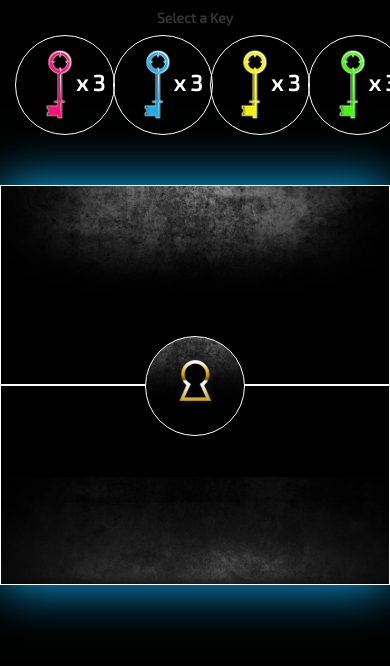
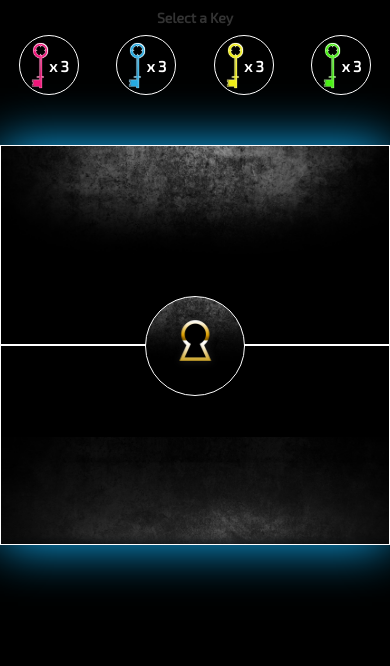
Before and after one commit to throsenb/NoScopeVault, a plain HTML site: page index.html in a window 390 px wide. Drawn offline with nearby package versions, Linux system fonts and the light colour scheme.

Commit message:
Mobile Optimized
-Resized key selectors for mobile.

```diff
--- a/css/style.css
+++ b/css/style.css
@@ -405,3 +405,25 @@ body{background:#000;}
 	from { -o-transform: rotate(4deg)  translate(0px); }
 	to { -o-transform: rotate(360deg)  translate(0px); }
 }
+
+
+
+
+
+/*Responsive*/
+
+@media(max-width:767px){
+	.key-wrapper{
+		width: 60px;
+		height: 60px;
+	}
+	.key-wrapper * img {
+		width: 20px;
+		margin-left: 10px;
+		margin-top: -15px;
+	}
+	.key-wrapper * h5{
+	  font-size: 15px;
+	  margin-top: 2px;
+	}
+}
```
